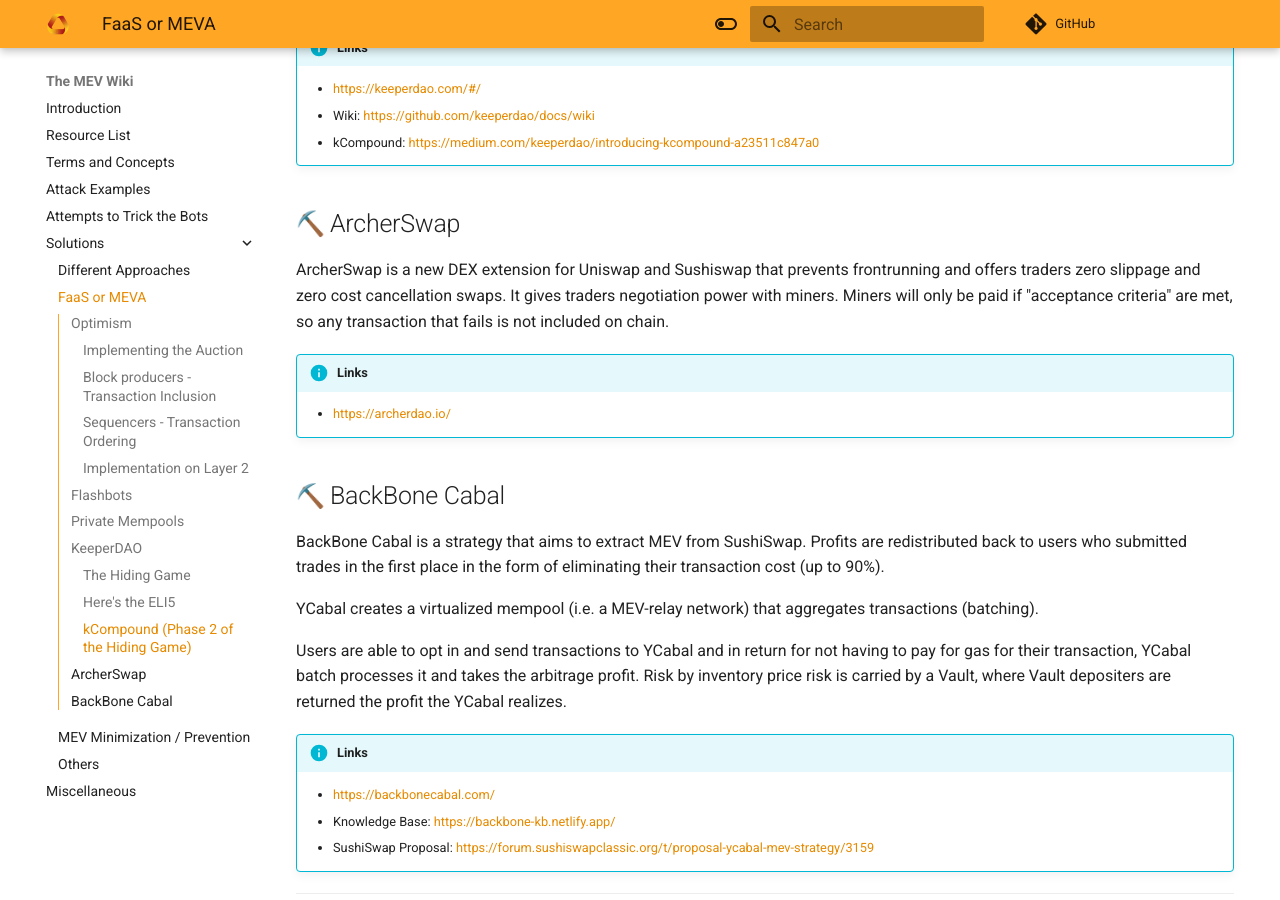
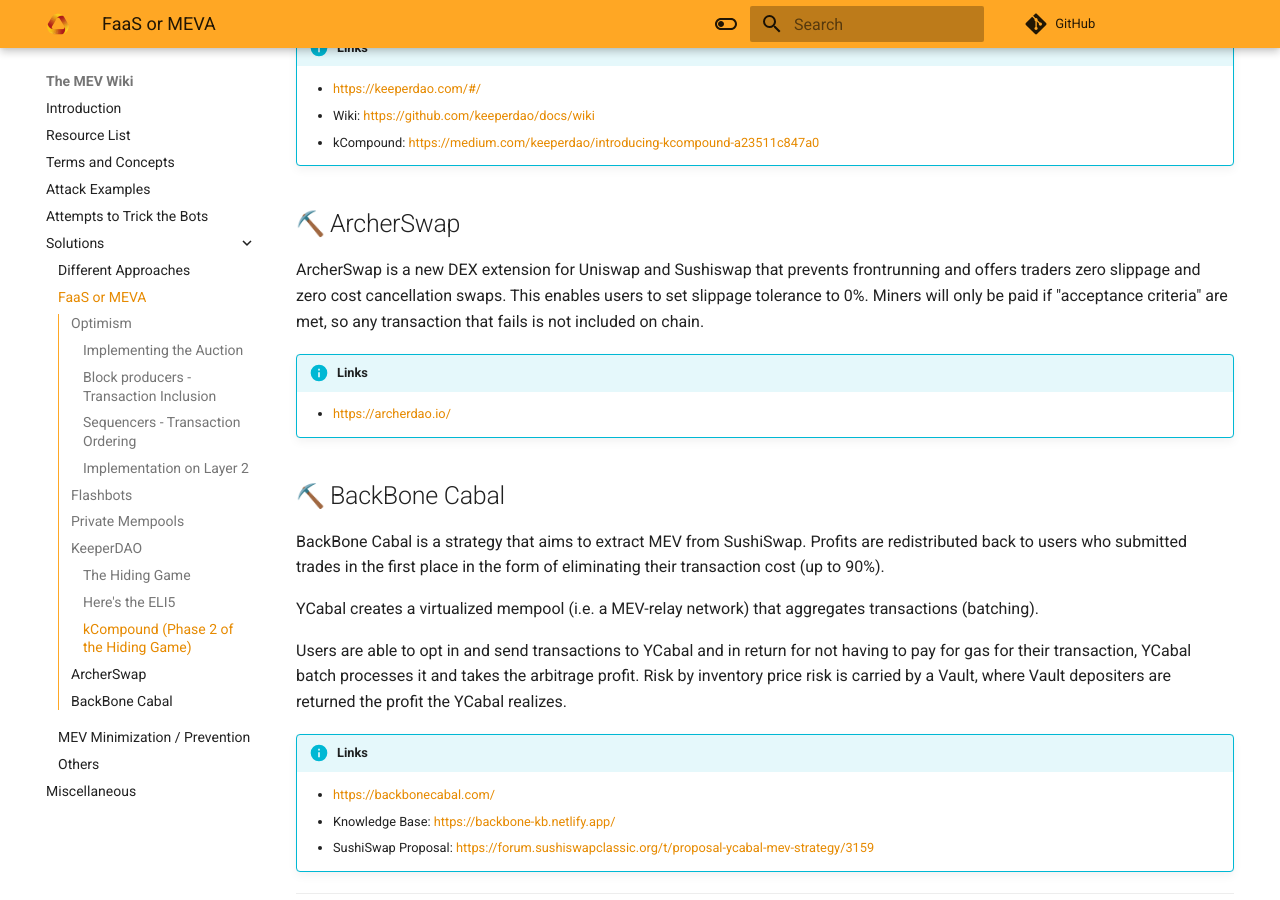
Before and after one commit to automata-network/docs, an MkDocs documentation site: the page built from docs/mev/solutions/faas-or-meva.md, in a window 1280 px wide and 900 px high, scrolled down 4291 px. Built offline with MkDocs 1.6.1 and Material for MkDocs 9.7.7, drawn with Linux system fonts in a browser that asks for light colours; emoji names are drawn with the system emoji font; comment, search, counter and statistics services are not loaded.

Commit message:
Update faas-or-meva.md
added description to archer dao

```diff
--- a/docs/mev/solutions/faas-or-meva.md
+++ b/docs/mev/solutions/faas-or-meva.md
@@ -117,7 +117,7 @@
 
 ## :pick: ArcherSwap
 
-ArcherSwap is a new DEX extension for Uniswap and Sushiswap that prevents frontrunning and offers traders zero slippage and zero cost cancellation swaps. It gives traders negotiation power with miners. Miners will only be paid if "acceptance criteria" are met, so any transaction that fails is not included on chain.
+ArcherSwap is a new DEX extension for Uniswap and Sushiswap that prevents frontrunning and offers traders zero slippage and zero cost cancellation swaps. This enables users to set slippage tolerance to 0%. Miners will only be paid if "acceptance criteria" are met, so any transaction that fails is not included on chain.
 
 !!! info "Links"
 
```
